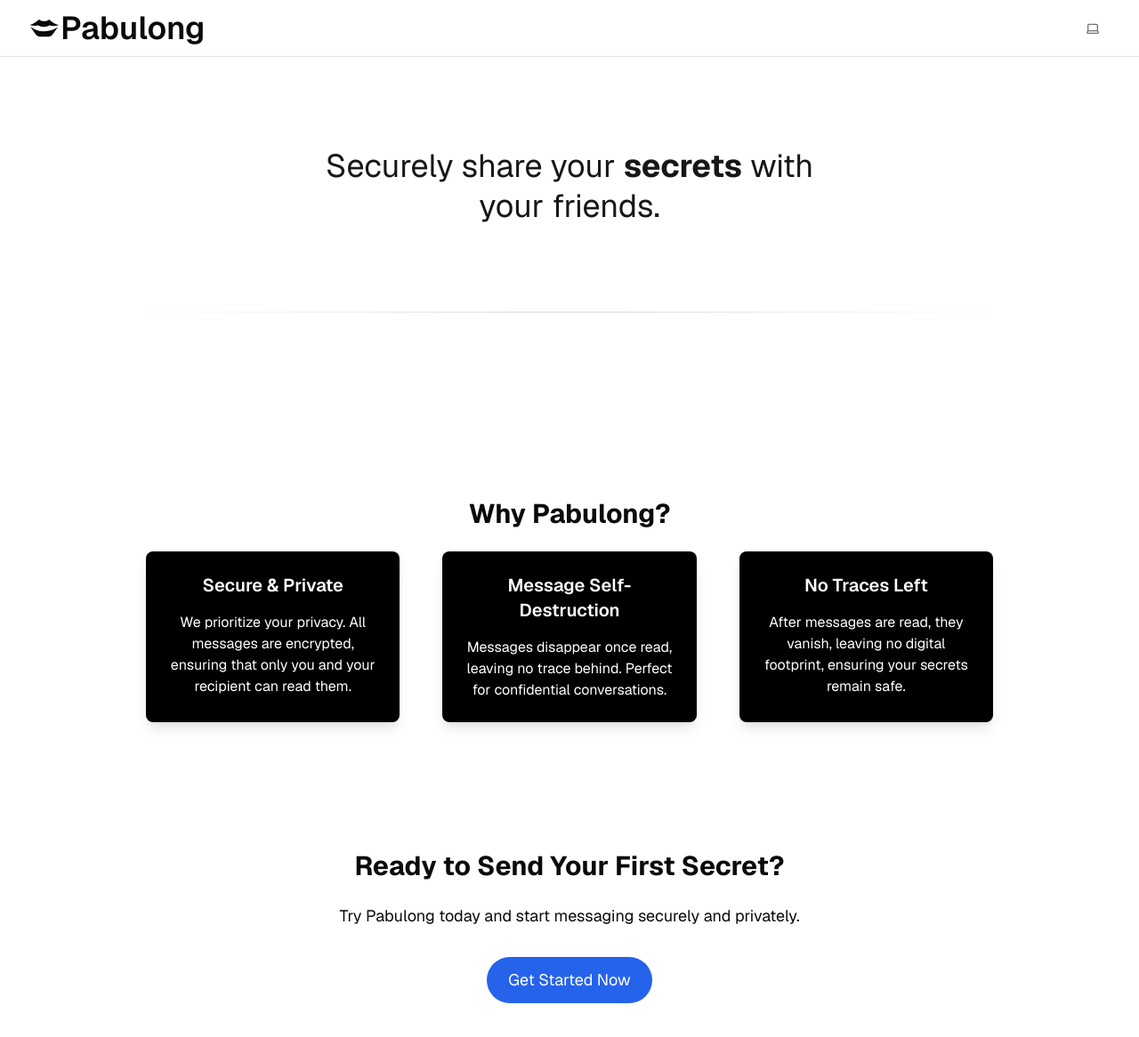
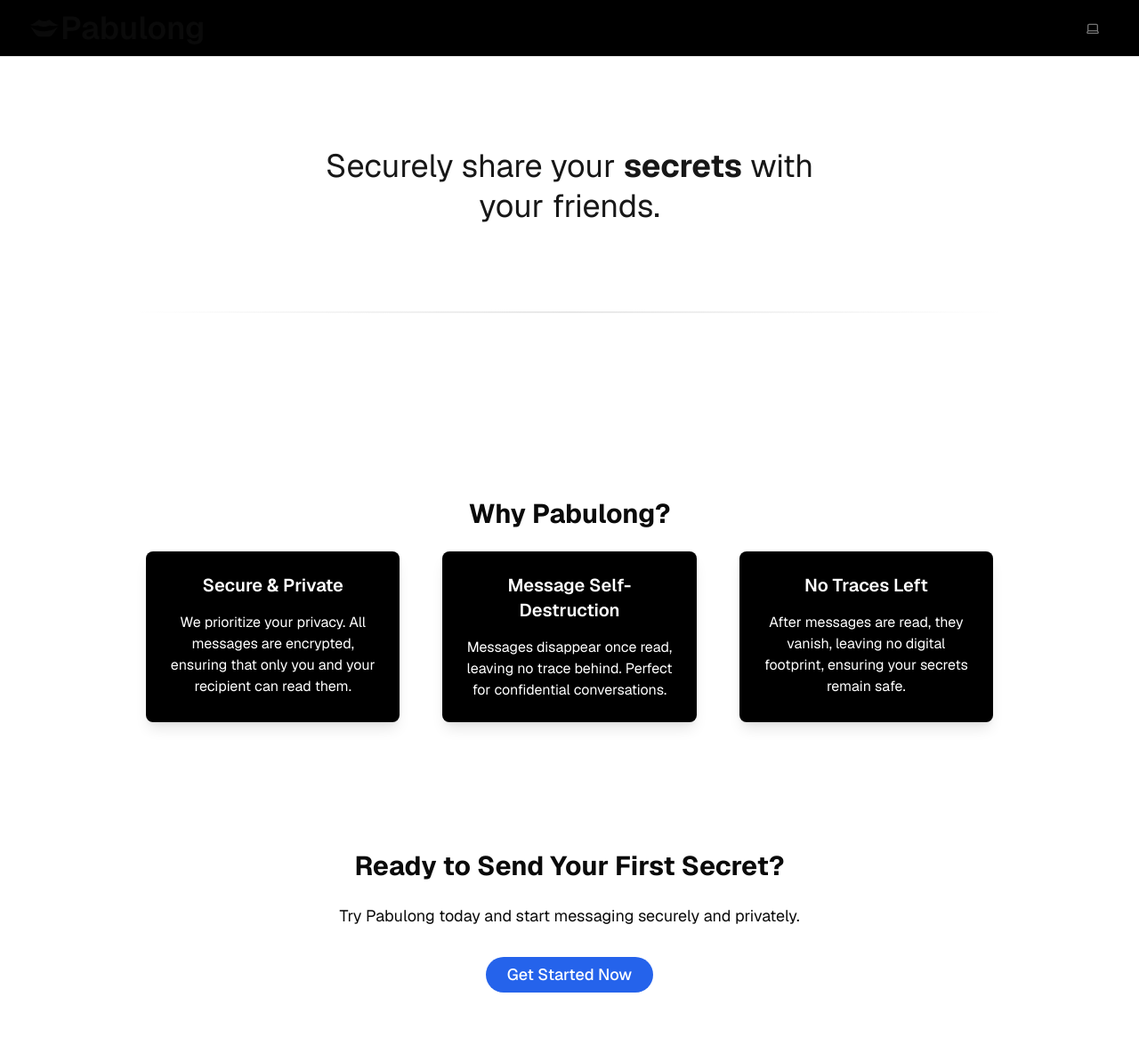
Before and after one commit to jerwintuchi/pabulong, a Next.js app: page / in a window 1280 px wide. Shown: the top 1166 px of the page at 89% size. Built offline with nearby package versions, Linux system fonts and the light colour scheme.

Commit message:
ui: set the header bg to black

```diff
--- a/app/layout.tsx
+++ b/app/layout.tsx
@@ -3,6 +3,7 @@ import { Geist } from "next/font/google";
 import { ThemeProvider } from "next-themes";
 import { GiLips } from "react-icons/gi";
 import "./globals.css";
+import Header from "@/components/Header";
 
 const defaultUrl = process.env.VERCEL_URL
   ? `https://${process.env.VERCEL_URL}`
@@ -35,19 +36,7 @@ export default function RootLayout({
         >
           <main className="min-h-screen flex flex-col items-center w-full">
             <div className="flex-1 w-full flex flex-col gap-20 items-center">
-              {/* Navigation Bar */}
-              <nav className="w-full border-b flex flex-row items-center h-16 px-8">
-                <GiLips size={36} />
-                {/* Left - App Title */}
-                <div className="font-semibold text-4xl">
-                  <a href={defaultUrl}>Pabulong</a>
-                </div>
-
-                {/* Push ThemeSwitcher to the right */}
-                <div className="ml-auto">
-                  <ThemeSwitcher />
-                </div>
-              </nav>
+              <Header />
 
               {/* Main Content */}
               <div className="flex flex-col gap-20 max-w-5xl p-5">
--- a/app/page.tsx
+++ b/app/page.tsx
@@ -1,6 +1,7 @@
 
 import Hero from "@/components/Hero";
 import FeatureSection from "./public/_components/FeatureSection";
+import { Button } from "@/components/ui/button";
 
 export default async function Home() {
   return (
@@ -17,9 +18,9 @@ export default async function Home() {
           <p className="text-lg mb-8">
             Try Pabulong today and start messaging securely and privately.
           </p>
-          <button className="bg-blue-600 text-white text-lg py-3 px-6 rounded-full hover:bg-blue-700 transition duration-300">
+          <Button className="bg-blue-600 text-white text-lg py-3 px-6 rounded-full hover:bg-blue-700 transition duration-300">
             <a href="sign-up">Get Started Now</a>
-          </button>
+          </Button>
         </section>
       </main>
     </>
--- a/components/Header.tsx
+++ b/components/Header.tsx
@@ -1,5 +1,6 @@
 import React from 'react'
 import { ThemeSwitcher } from './theme-switcher'
+import { GiLips } from 'react-icons/gi';
 
 const defaultUrl = process.env.VERCEL_URL
     ? `https://${process.env.VERCEL_URL}`
@@ -7,12 +8,15 @@ const defaultUrl = process.env.VERCEL_URL
 7
 export default function Header() {
     return (
-        <div className="flex-1 w-full flex flex-col gap-20 items-center">
+        <div className="sticky bg-black top-0 z-50 flex-1 w-full flex flex-col gap-20 items-center">
             {/* Navigation Bar */}
             <div className="w-full border-b flex flex-row items-center h-16 px-8">
+                <GiLips size={36} />
                 {/* Left - App Title */}
                 <div className="font-semibold text-4xl">
-                    <a href={defaultUrl}>Pabulong</a> </div>
+                    <a href={defaultUrl}>Pabulong
+                    </a>
+                </div>
 
                 {/* Push ThemeSwitcher to the right */}
                 <div className="ml-auto">
```
